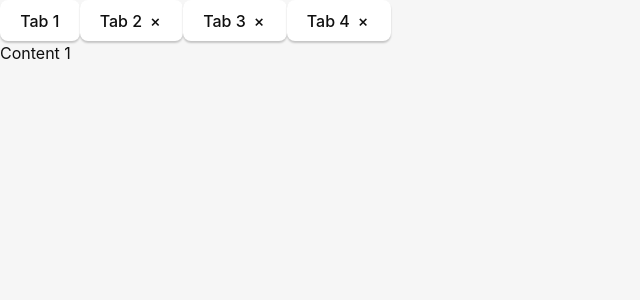
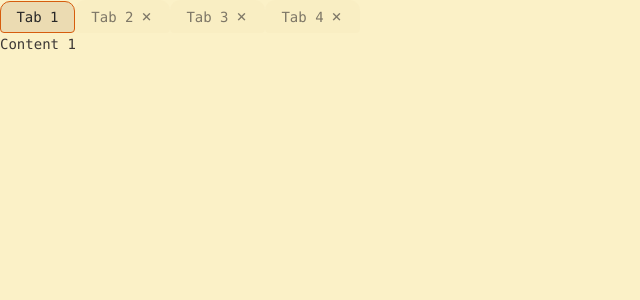
Before and after one commit to antsouchlos/brittle, a React (Vite) app: page / in a window 1280 px wide. Shown: the top 300 px of the page, without its empty margins (0-640 px from the left). Built offline with nearby package versions, Linux system fonts and the light colour scheme.

Commit message:
Change theme to gruvbox

```diff
--- a/src/tabs/TabView.module.css
+++ b/src/tabs/TabView.module.css
@@ -37,9 +37,11 @@
     border-color: var(--tab-border-color-hover);
 }
 
-[role="tab"]:active {
-    border-color: var(--tab-border-color-hover);
+[role="tab"][data-state="active"] {
+    color: var(--tab-fg-active);
     background-color: var(--tab-bg-active);
+    border-color: var(--tab-border-color-active);
+    box-shadow: var(--tab-shadow-active);
 }
 
 [role="tab"][data-dragging] {
@@ -51,7 +53,7 @@
 .tabClose {
     margin-left: 6px;
     cursor: pointer;
-    font-size: 1em;
+    font-size: 1.2em;
     line-height: 1;
     padding: 0 2px;
     color: inherit;
--- a/src/theme.css
+++ b/src/theme.css
@@ -1,38 +1,84 @@
 /*
- * Theme variables. Override these in a user-supplied stylesheet loaded after
- * this one to restyle the app without touching component class names.
+ * Theme variables (Gruvbox). Override these in a user-supplied stylesheet
+ * loaded after this one to restyle the app without touching component class
+ * names.
  */
 :root {
     /* Typography */
-    --font-family: Inter, Avenir, Helvetica, Arial, sans-serif;
-    --font-size: 16px;
-    --line-height: 24px;
-    --font-weight: 400;
+    --font-family: 'JetBrains Mono', 'Fira Code', ui-monospace, SFMono-Regular, Menlo, Consolas, monospace;
+    --font-size: 14px;
+    --line-height: 22px;
+    --font-weight: 450;
+
+    /* Gruvbox light palette */
+    --gb-bg0:        #fbf1c7;
+    --gb-bg1:        #ebdbb2;
+    --gb-bg2:        #d5c4a1;
+    --gb-bg3:        #bdae93;
+    --gb-fg0:        #282828;
+    --gb-fg1:        #3c3836;
+    --gb-fg2:        #504945;
+    --gb-red:        #cc241d;
+    --gb-orange:     #d65d0e;
+    --gb-yellow:     #d79921;
+    --gb-green:      #98971a;
+    --gb-aqua:       #689d6a;
+    --gb-blue:       #458588;
+    --gb-purple:     #b16286;
 
     /* Surface */
-    --color-fg: #0f0f0f;
-    --color-bg: #f6f6f6;
+    --color-fg: var(--gb-fg1);
+    --color-bg: var(--gb-bg0);
 
     /* Tabs */
-    --tab-fg: #0f0f0f;
-    --tab-bg: #ffffff;
-    --tab-border-color: transparent;
-    --tab-border-color-hover: #396cd8;
-    --tab-bg-active: #e8e8e8;
-    --tab-radius: 8px;
-    --tab-padding: 0.6em 1.2em;
-    --tab-shadow: 0 2px 2px rgba(0, 0, 0, 0.2);
-    --tab-drag-shadow: 0 2px 8px rgba(0, 0, 0, 0.2);
-    --tab-close-hover-color: red;
+    --tab-fg:                  rgba(60, 56, 54, 0.65);          /* gb-fg1 @ 65% */
+    --tab-bg:                  rgba(235, 219, 178, 0.18);       /* gb-bg1 @ 18% */
+    --tab-border-color:        transparent;
+    --tab-border-color-hover:  var(--gb-orange);
+    --tab-shadow:              none;
+
+    --tab-fg-active:           var(--gb-fg0);
+    --tab-bg-active:           var(--gb-bg1);
+    --tab-border-color-active: var(--gb-orange);
+    --tab-shadow-active:       none;
+
+    --tab-radius:              10px 10px 4px 4px;
+    --tab-padding:             0.5em 1.1em;
+    --tab-drag-shadow:         0 6px 18px rgba(60, 56, 54, 0.22);
+    --tab-close-hover-color:   var(--gb-red);
 }
 
 @media (prefers-color-scheme: dark) {
     :root {
-        --color-fg: #f6f6f6;
-        --color-bg: #2f2f2f;
+        /* Gruvbox dark palette */
+        --gb-bg0:    #1d2021;
+        --gb-bg1:    #282828;
+        --gb-bg2:    #3c3836;
+        --gb-bg3:    #504945;
+        --gb-fg0:    #fbf1c7;
+        --gb-fg1:    #ebdbb2;
+        --gb-fg2:    #d5c4a1;
+        --gb-red:    #fb4934;
+        --gb-orange: #fe8019;
+        --gb-yellow: #fabd2f;
+        --gb-green:  #b8bb26;
+        --gb-aqua:   #8ec07c;
+        --gb-blue:   #83a598;
+        --gb-purple: #d3869b;
 
-        --tab-fg: #ffffff;
-        --tab-bg: #0f0f0f98;
-        --tab-bg-active: #0f0f0f69;
+        --color-fg: var(--gb-fg1);
+        --color-bg: var(--gb-bg0);
+
+        --tab-fg:                  rgba(213, 196, 161, 0.55);    /* gb-fg2 @ 55% */
+        --tab-bg:                  rgba(40, 40, 40, 0.25);       /* gb-bg1 @ 25% */
+        --tab-border-color-hover:  var(--gb-orange);
+        --tab-shadow:              none;
+
+        --tab-fg-active:           var(--gb-fg0);
+        --tab-bg-active:           var(--gb-bg2);
+        --tab-border-color-active: var(--gb-orange);
+        --tab-shadow-active:       none;
+
+        --tab-drag-shadow:         0 8px 22px rgba(0, 0, 0, 0.55);
     }
 }
```
